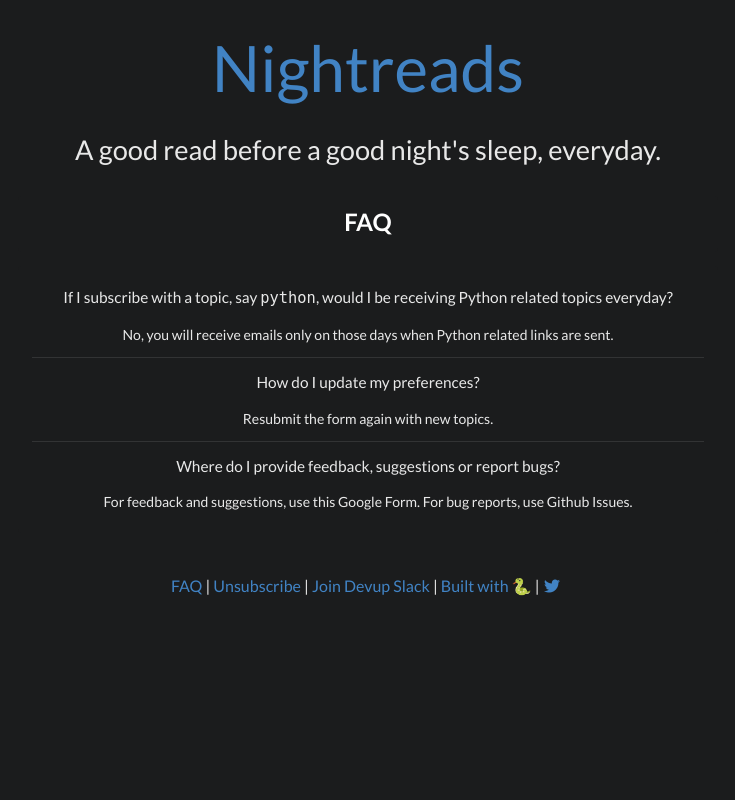
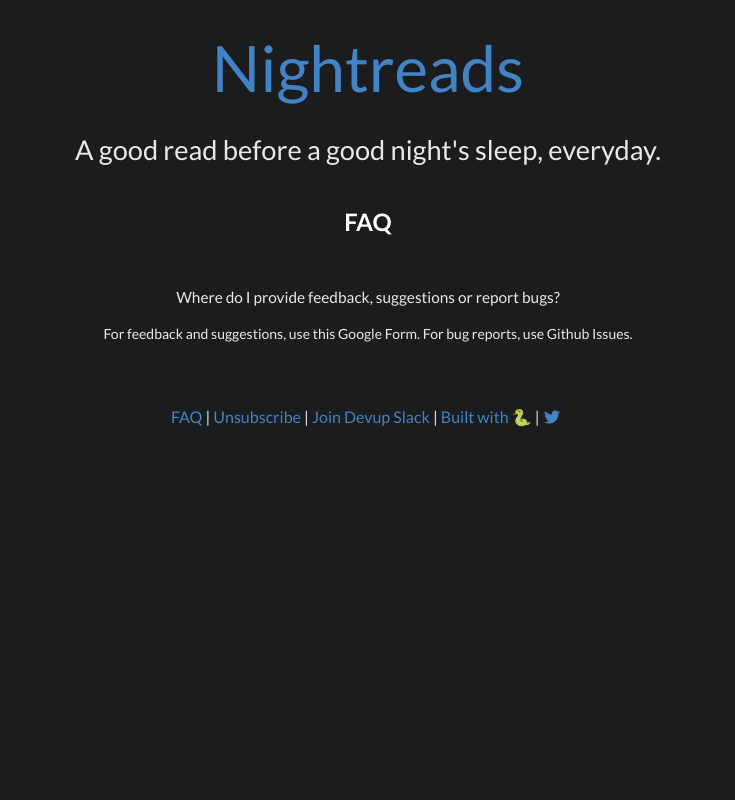
Before and after one commit to avinassh/nightreads, a Django app: page /faq/ in a window 1280 px wide. Shown: the whole page, without its empty margins (272-1007 px from the left). Run offline with Django 3.2, Linux system fonts and the light colour scheme; parts of the project's set-up code (start-up, migrations or seed data) failed here and were passed over; some libraries are stand-ins or nearby versions.

Commit message:
Update templates and remove references to tags

```diff
--- a/nightreads/templates/faq.html
+++ b/nightreads/templates/faq.html
@@ -11,18 +11,6 @@
       <div class="ui inverted relaxed divided list">
         <div class="item">
           <div class="content">
-            <p>If I subscribe with a topic, say <code>python</code>, would I be receiving Python related topics everyday?</p>
-            <p>No, you will receive emails only on those days when Python related links are sent.</p>
-          </div>
-        </div>
-        <div class="item">
-          <div class="content">
-            <p>How do I update my preferences?</p>
-            <p>Resubmit the form again with new topics.</p>
-          </div>
-        </div>
-        <div class="item">
-          <div class="content">
             <p>Where do I provide feedback, suggestions or report bugs?</p>
             <p>For feedback and suggestions, use this <a href="http://goo.gl/forms/lb8i7Le3H4MfNUzv2">Google Form</a>. For bug reports, use <a href="https://github.com/avinassh/nightreads/issues">Github Issues</a>.</p>
           </div>
```
Also changed, not shown: nightreads/templates/user_manager/index.html (+1 -10 lines).
